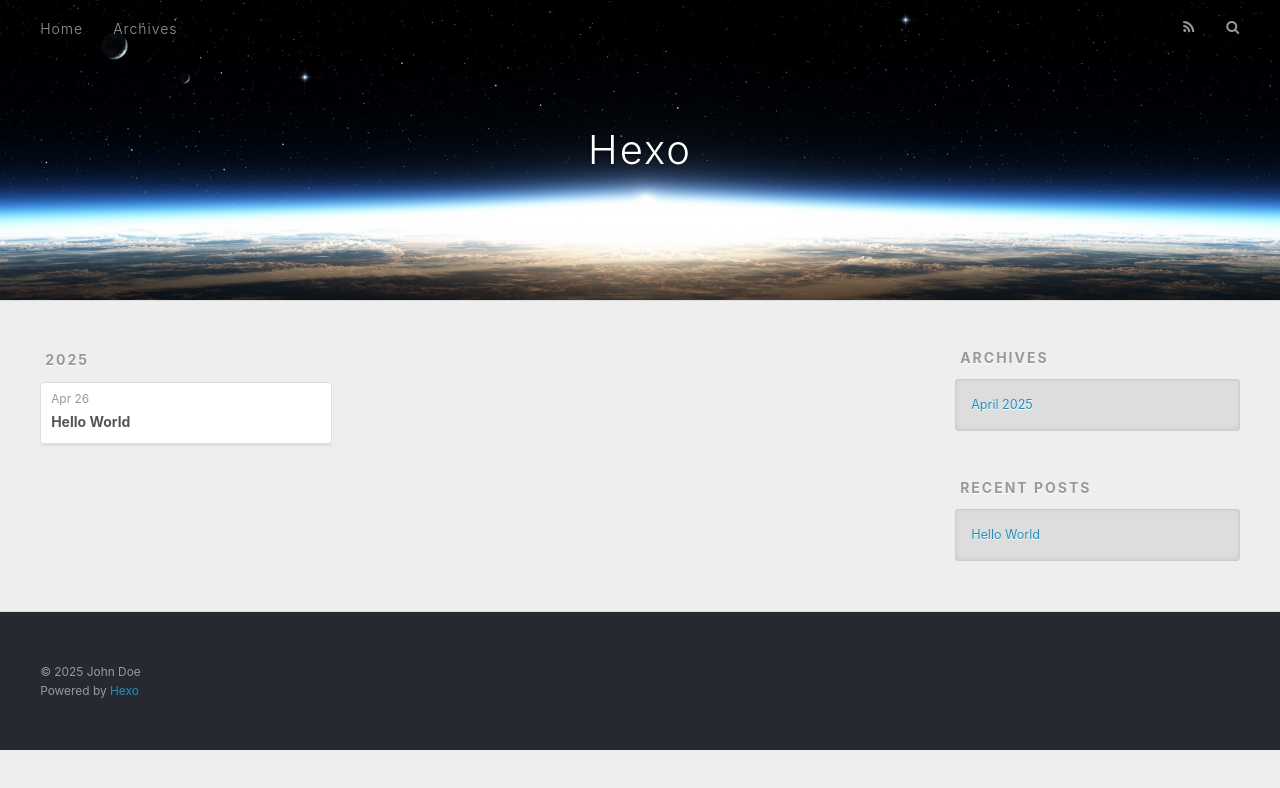
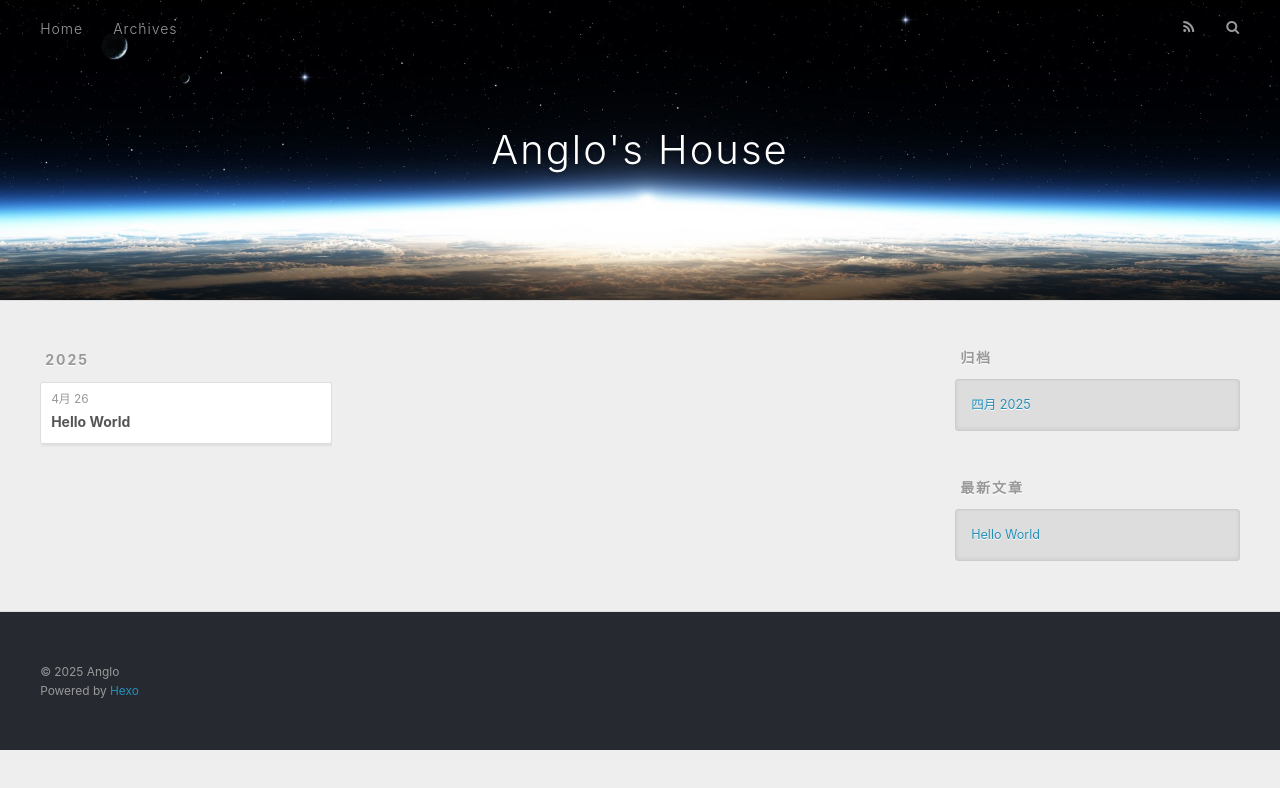
Before and after one commit to AngloHouse/AngloHouse.github.io, a plain HTML site: page archives/index.html in a window 1280 px wide. Drawn offline with nearby package versions, Linux system fonts and the light colour scheme.

Commit message:
Site updated: 2025-04-26 23:53:11

```diff
--- a/archives/index.html
+++ b/archives/index.html
@@ -5,17 +5,17 @@
 
 
 
-  <title>Archives | Hexo</title>
+  <title>归档 | Anglo&#39;s House</title>
   <meta name="viewport" content="width=device-width, initial-scale=1, maximum-scale=1">
   <meta property="og:type" content="website">
-<meta property="og:title" content="Hexo">
+<meta property="og:title" content="Anglo&#39;s House">
 <meta property="og:url" content="http://example.com/archives/index.html">
-<meta property="og:site_name" content="Hexo">
-<meta property="og:locale" content="en_US">
-<meta property="article:author" content="John Doe">
+<meta property="og:site_name" content="Anglo&#39;s House">
+<meta property="og:locale" content="zh_CN">
+<meta property="article:author" content="Anglo">
 <meta name="twitter:card" content="summary">
 
-    <link rel="alternate" href="/atom.xml" title="Hexo" type="application/atom+xml">
+    <link rel="alternate" href="/atom.xml" title="Anglo&#39;s House" type="application/atom+xml">
 
 
     <link rel="icon" href="/favicon.png">
@@ -36,7 +36,7 @@
   <div id="header-outer" class="outer">
     <div id="header-title" class="inner">
       <h1 id="logo-wrap">
-        <a href="/" id="logo">Hexo</a>
+        <a href="/" id="logo">Anglo&#39;s House</a>
       </h1>
 
     </div>
@@ -53,7 +53,7 @@
 
           <a id="nav-rss-link" class="nav-icon" href="/atom.xml" title="RSS Feed"></a>
 
-        <a id="nav-search-btn" class="nav-icon" title="Search"></a>
+        <a id="nav-search-btn" class="nav-icon" title="搜索"></a>
       </nav>
       <div id="search-form-wrap">
         <form action="//google.com/search" method="get" accept-charset="UTF-8" class="search-form"><input type="search" name="q" class="search-form-input" placeholder="Search"><button type="submit" class="search-form-submit">&#xF002;</button><input type="hidden" name="sitesearch" value="http://example.com"></form>
@@ -79,7 +79,7 @@
   <div class="archive-article-inner">
     <header class="archive-article-header">
       <a href="/2025/04/26/hello-world/" class="archive-article-date">
-  <time datetime="2025-04-26T15:31:12.871Z" itemprop="datePublished">Apr 26</time>
+  <time datetime="2025-04-26T15:31:12.871Z" itemprop="datePublished">4月 26</time>
 </a>
 
 
@@ -111,9 +111,9 @@
 
 
   <div class="widget-wrap">
-    <h3 class="widget-title">Archives</h3>
+    <h3 class="widget-title">归档</h3>
     <div class="widget">
-      <ul class="archive-list"><li class="archive-list-item"><a class="archive-list-link" href="/archives/2025/04/">April 2025</a></li></ul>
+      <ul class="archive-list"><li class="archive-list-item"><a class="archive-list-link" href="/archives/2025/04/">四月 2025</a></li></ul>
     </div>
   </div>
 
@@ -121,7 +121,7 @@
 
 
   <div class="widget-wrap">
-    <h3 class="widget-title">Recent Posts</h3>
+    <h3 class="widget-title">最新文章</h3>
     <div class="widget">
       <ul>
 
@@ -141,7 +141,7 @@
 
   <div class="outer">
     <div id="footer-info" class="inner">
-      &copy; 2025 John Doe<br>
+      &copy; 2025 Anglo<br>
       Powered by <a href="http://hexo.io/" target="_blank">Hexo</a>
     </div>
   </div>
```
Also changed, not shown: 2025/04/26/hello-world/index.html (+11 -11 lines), archives/2025/04/index.html (+13 -13 lines), archives/2025/index.html (+13 -13 lines), index.html (+12 -12 lines).
